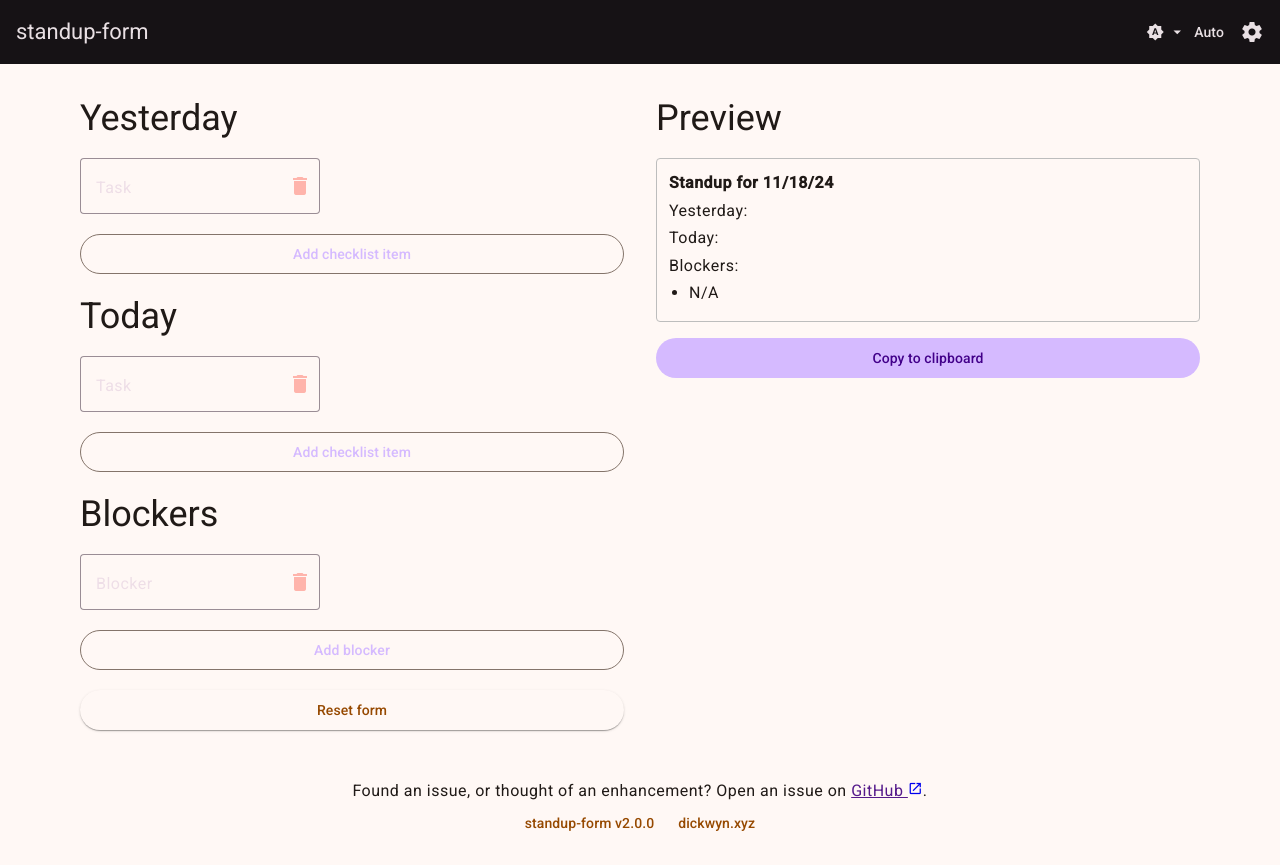
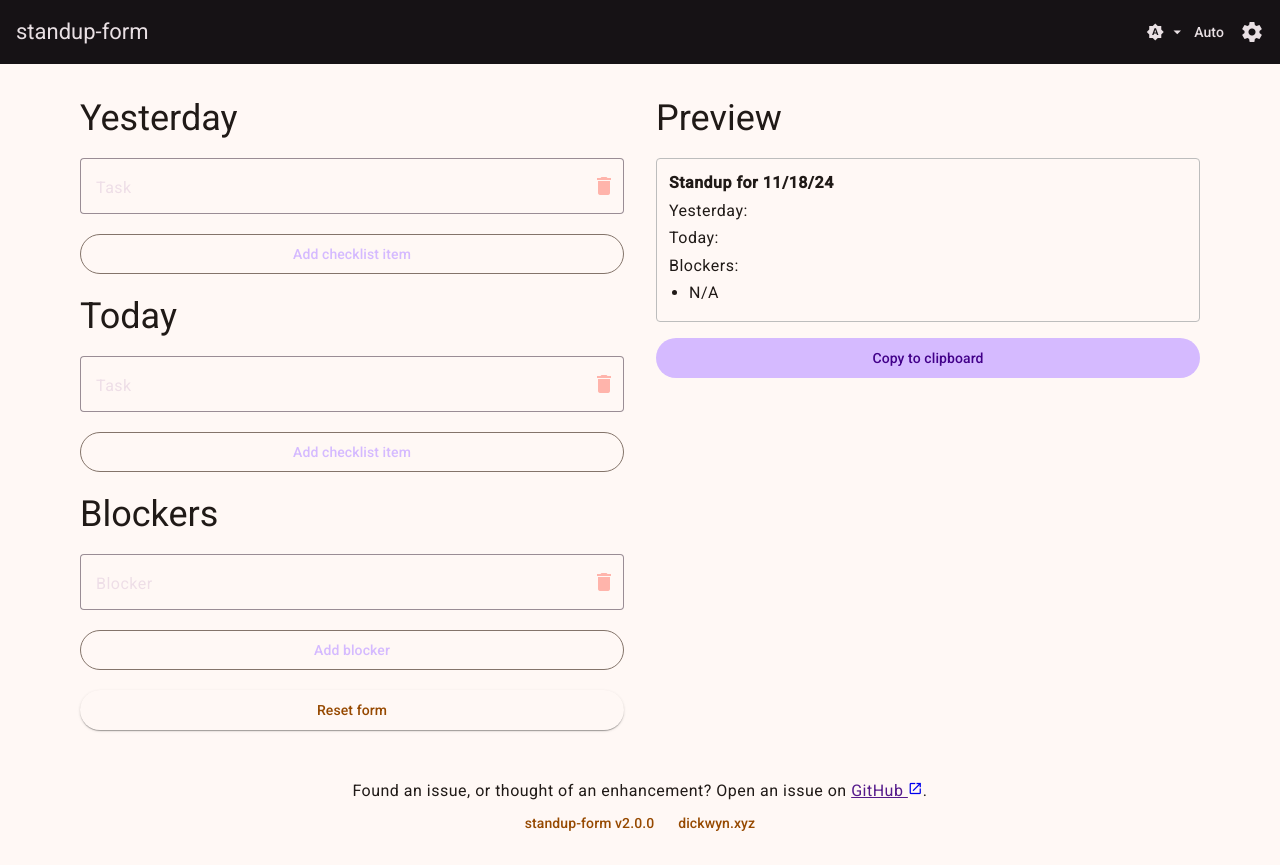
Before and after one commit to dickwyn/standup-form, an Angular app: page / in a window 1280 px wide. Built offline with nearby package versions, Linux system fonts and the light colour scheme.

Commit message:
style: span width to 100% for form fields

```diff
--- a/src/styles.scss
+++ b/src/styles.scss
@@ -7,3 +7,7 @@ body {
   margin: 0;
   font-family: Roboto, "Helvetica Neue", sans-serif;
 }
+
+mat-form-field {
+  width: 100%;
+}
```
